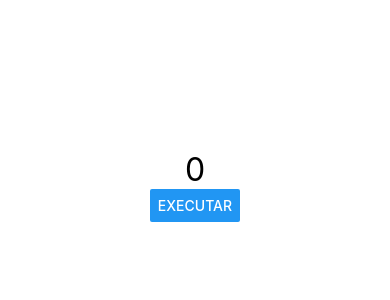
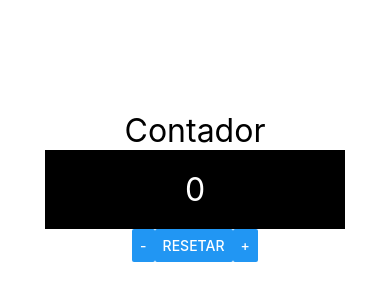
Before and after one commit to rudatorquato/Curso-React-Native-Cod3r, a React Native app in the folder Exercicios/: screen / in a window 390 px wide. Shown: the part 236-536 px from the top of the page. Built offline with nearby package versions, Linux system fonts and the light colour scheme.

Commit message:
Usando Comunicação Direta e Indireta

```diff
--- a/Exercicios/src/App.js
+++ b/Exercicios/src/App.js
@@ -1,7 +1,8 @@
 import React from 'react'
 import { View, StyleSheet } from 'react-native'
 
-import Pai from './components/indireta/Pai'
+import ContadorV2 from './components/contador/ContadorV2'
+//import Pai from './components/indireta/Pai'
 //import Pai from './components/direta/Pai'
 //import Contador from './components/Contador'
 //import Botao from './components/Botao'
@@ -13,9 +14,9 @@
 
 export default () => (
     <View style={style.App}>
-
+        <ContadorV2 />
+        {/*
         <Pai/>
-        {/*
         <Pai/>
         <Contador inicial={100} passo={10}/>
         <Botao/>
--- /dev/null
+++ b/Exercicios/src/components/contador/ContadorBotoes.js
@@ -0,0 +1,18 @@
+import React from 'react'
+import { View, Button, StyleSheet } from 'react-native'
+
+export default props => {
+    return(
+    <View style={style.Botoes}>
+         <Button title="-" onPress={props.dec}/>
+        <Button title="Resetar" onPress={props.reset}/>
+        <Button title="+" onPress={props.inc}/>
+    </View>
+    )
+}
+
+const style = StyleSheet.create({
+    Botoes: {
+        flexDirection: "row"
+    }
+})
--- /dev/null
+++ b/Exercicios/src/components/contador/ContadorDisplay.js
@@ -0,0 +1,25 @@
+import React, {useState} from 'react'
+import {Text, Button, View, StyleSheet } from 'react-native'
+import Estilo from '../estilo'
+
+export default props => {
+    return (
+        <View style={style.Display}>
+            <Text style={[Estilo.txtG, style.DisplayText]}>
+                {props.num}
+            </Text>
+        </View>
+
+    )
+}
+
+const style = StyleSheet.create({
+        Display:{
+            backgroundColor:'#000',
+            padding: 20,
+            width: 300,
+        },
+        DisplayText:{
+            color:'#FFF'
+        }
+})
--- /dev/null
+++ b/Exercicios/src/components/contador/ContadorV2.js
@@ -0,0 +1,25 @@
+import React, {useState} from 'react'
+import {Text, Button } from 'react-native'
+import Estilo from '../estilo'
+
+import ContadorDisplay from './ContadorDisplay'
+import ContadorBotoes from  './ContadorBotoes'
+
+export default props => {
+    const [num, setNum] = useState(0)
+
+    const inc = () => setNum(num + 1)
+    const dec = () => setNum(num - 1)
+    const reset = () => setNum(0)
+
+    return (
+        <>
+
+            <Text style={Estilo.txtG}>
+                Contador
+            </Text>
+            <ContadorDisplay num={num}/>
+            <ContadorBotoes inc={inc} reset={reset} dec={dec}/>
+        </>
+    )
+}
```
